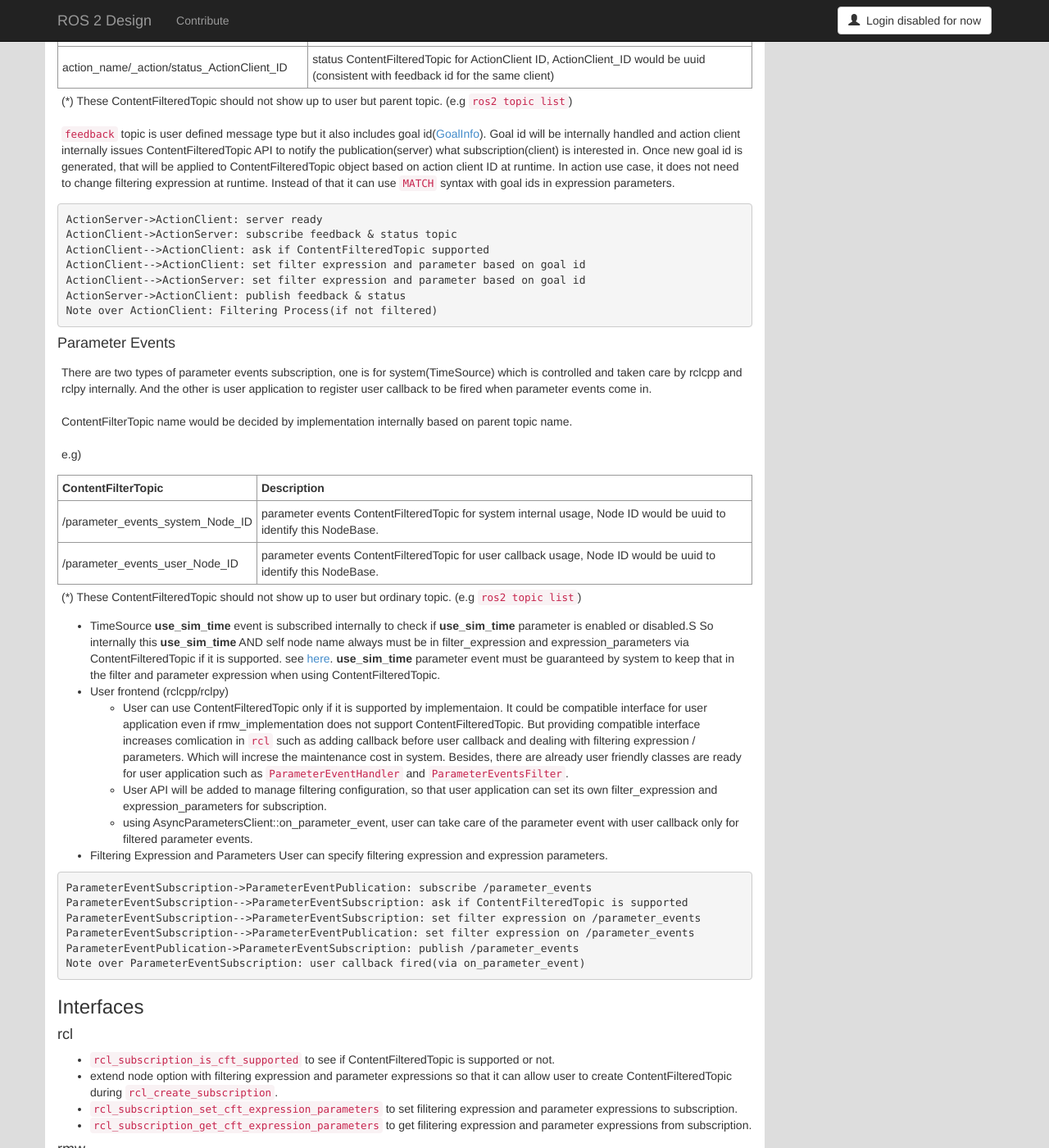
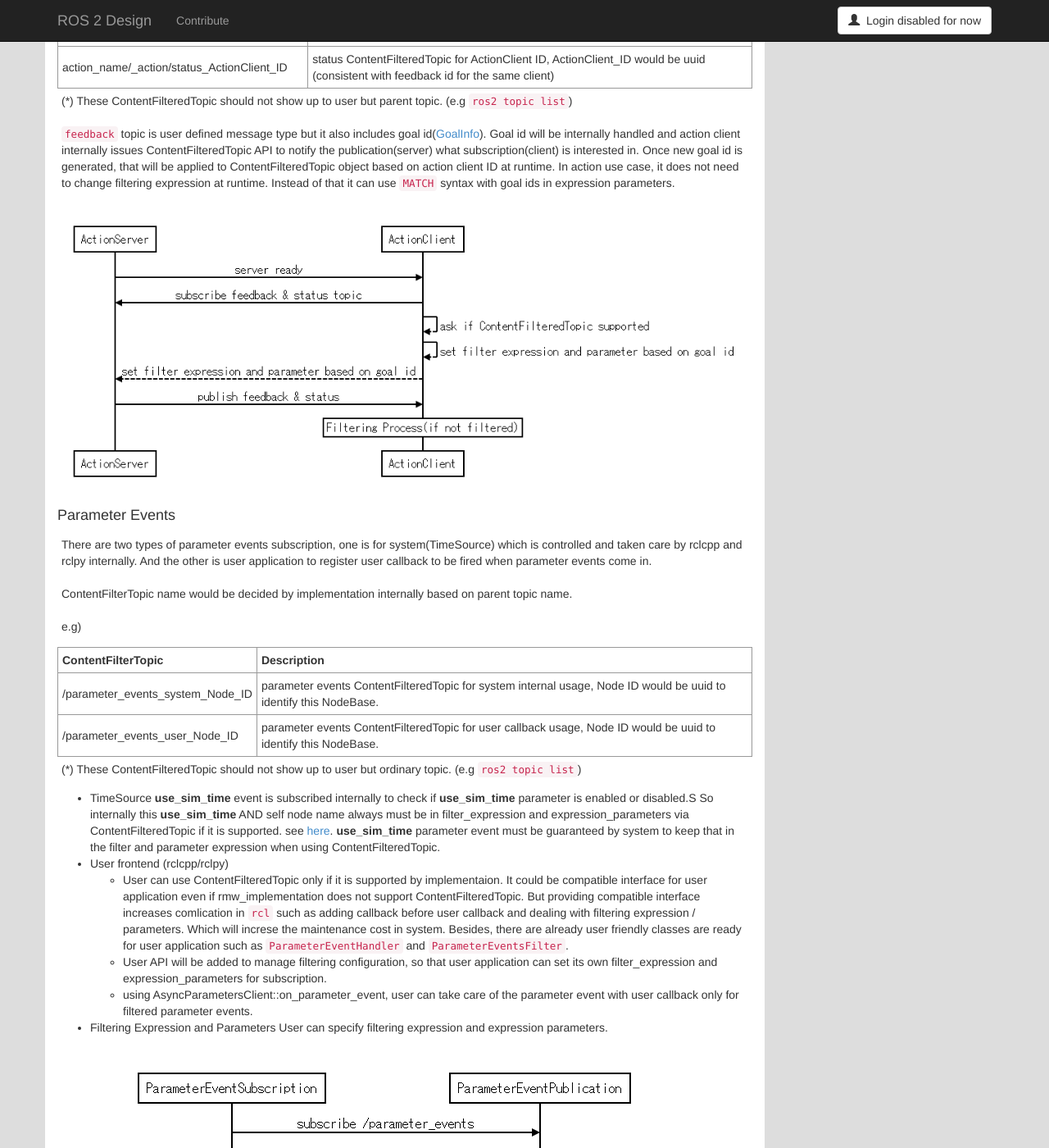
Before and after one commit to ros2/design, a Jekyll site: the page built from articles/content_filtering.md, in a window 1280 px wide and 1400 px high, scrolled down 6064 px. Shown: the whole window at 82% size. Built offline with Jekyll 4.4.1, drawn with Linux system fonts in a browser that asks for light colours; nearby versions of some CDN libraries.

Commit message:
add images instead of sequence diagram.
Signed-off-by: Tomoya Fujita <Tomoya.Fujita@sony.com>

````diff
--- a/articles/content_filtering.md
+++ b/articles/content_filtering.md
@@ -206,19 +206,7 @@ Once new goal id is generated, that will be applied to ContentFilteredTopic obje
 In action use case, it does not need to change filtering expression at runtime.
 Instead of that it can use `MATCH` syntax with goal ids in expression parameters.
 
-<!--
 <img src="../img/content_filter/action_sequence_with_filter.png">
--->
-
-```sequence
-ActionServer->ActionClient: server ready
-ActionClient->ActionServer: subscribe feedback & status topic
-ActionClient-->ActionClient: ask if ContentFilteredTopic supported
-ActionClient-->ActionClient: set filter expression and parameter based on goal id
-ActionClient-->ActionServer: set filter expression and parameter based on goal id
-ActionServer->ActionClient: publish feedback & status
-Note over ActionClient: Filtering Process(if not filtered)
-```
 
 #### Parameter Events
 
@@ -253,18 +241,7 @@ e.g)
 - Filtering Expression and Parameters
   User can specify filtering expression and expression parameters.
 
-<!--
 <img src="../img/content_filter/parameter_event_sequence_with_filter.png">
--->
-
-```sequence
-ParameterEventSubscription->ParameterEventPublication: subscribe /parameter_events
-ParameterEventSubscription-->ParameterEventSubscription: ask if ContentFilteredTopic is supported
-ParameterEventSubscription-->ParameterEventSubscription: set filter expression on /parameter_events
-ParameterEventSubscription-->ParameterEventPublication: set filter expression on /parameter_events
-ParameterEventPublication->ParameterEventSubscription: publish /parameter_events
-Note over ParameterEventSubscription: user callback fired(via on_parameter_event)
-```
 
 ### Interfaces
 
````
Also changed, not shown: img/content_filter/action_sequence_with_filter.png, img/content_filter/parameter_event_sequence_with_filter.png.
